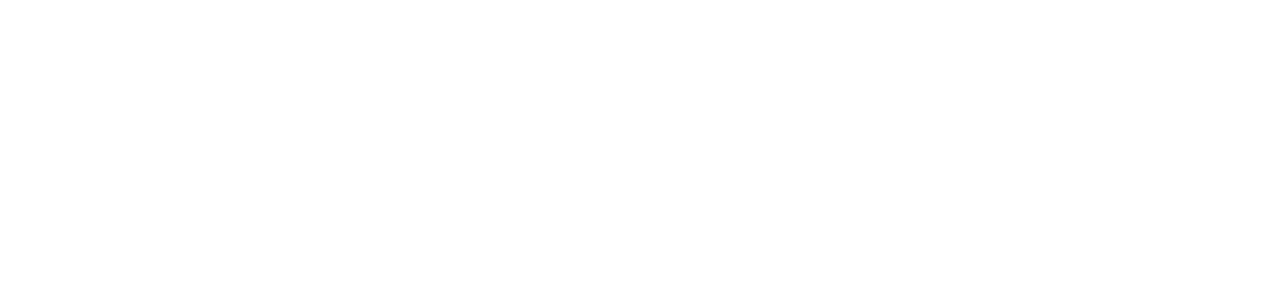
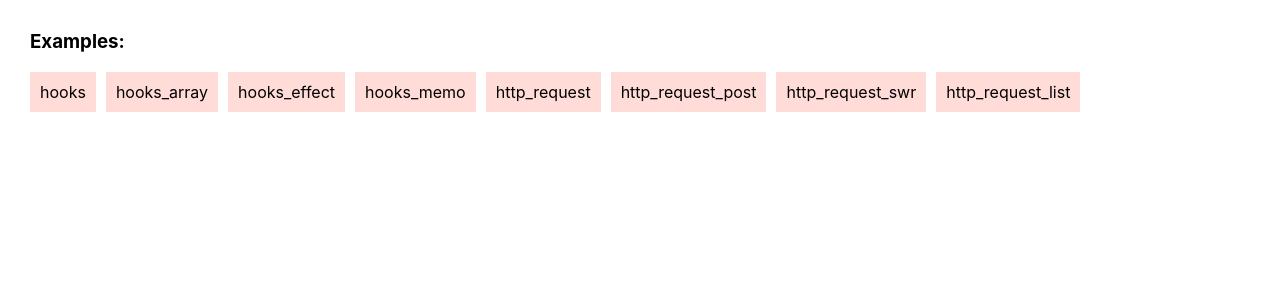
Before and after one commit to vitalyliber/learning_curve, a Next.js app: page / in a window 1280 px wide. Shown: the top 300 px of the page. Built offline with nearby package versions, Linux system fonts and the light colour scheme.

Commit message:
method for getting issues was implemented

```diff
--- a/pages/index.js
+++ b/pages/index.js
@@ -1,7 +1,45 @@
+import Link from "next/link";
+
 export default function Home() {
   return (
-    <div>
-
+    <div
+      style={{
+        margin: 30,
+      }}
+    >
+      <h3>Examples:</h3>
+      <div
+        style={{
+          display: "flex",
+          flexWrap: "wrap",
+        }}
+      >
+        {[
+          "hooks",
+          "hooks_array",
+          "hooks_effect",
+          "hooks_memo",
+          "http_request",
+          "http_request_post",
+          "http_request_swr",
+          "http_request_list",
+        ].map((name) => {
+          return (
+            <Link href={`/${name}`}>
+              <a
+                style={{
+                  padding: 10,
+                  backgroundColor: "#ffdcd8",
+                  marginRight: 10,
+                  marginBottom: 10,
+                }}
+              >
+                {name}
+              </a>
+            </Link>
+          );
+        })}
+      </div>
     </div>
-  )
+  );
 }
```
Also changed, not shown: components/IssueCard.js (added, +35 -0 lines), pages/http_request_list.js (added, +21 -0 lines), pages/http_request_post.js (+5 -2 lines).
